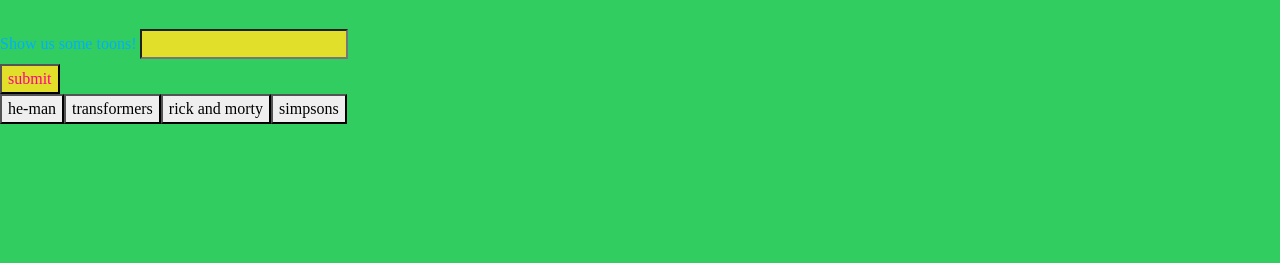
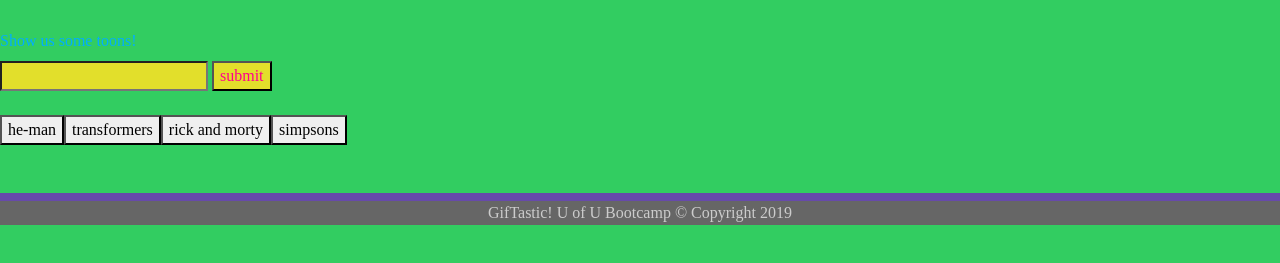
Before and after one commit to mayrton1/GifTastic, a plain HTML site: page index.html in a window 1280 px wide. Shown: the part 51-314 px from the top of the page. Drawn offline with nearby package versions, Linux system fonts and the light colour scheme; a web font is replaced by a local one.

Commit message:
added to css and added footer to html

```diff
--- a/assets/css/style.css
+++ b/assets/css/style.css
@@ -21,6 +21,19 @@ label{
     color:rgb(0, 174, 255);
 }
 
-button input{
+.button input{
  color:rgb(24, 14, 34);
 }
+
+footer {
+    background: #666;
+    color: rgb(255, 255, 255);
+    padding: 30px o;
+    clear: both;
+    border-top: 8px solid #674aaa;
+    color: #cccccc;
+    font-family: 'BigBottomCartoonRegular';
+    font-weight: normal;
+    font-style: normal;
+    text-align: center;
+  }
--- a/assets/javascript/app.js
+++ b/assets/javascript/app.js
@@ -26,7 +26,7 @@ $(document).ready(function () {
         $(this).addClass("active");
 
         var cartoons = $(this).attr("data-cartoons");
-        var queryURL = "https://api.giphy.com/v1/gifs/search?q=" + cartoons +  "&api_key=j3YA34QeFY0DA4Os0xt2Vyt5wCJKRjSt&limit=10&offset=25&rating=PG&lang=en";
+        var queryURL = "https://api.giphy.com/v1/gifs/search?q=" + cartoons +  "&api_key=j3YA34QeFY0DA4Os0xt2Vyt5wCJKRjSt&limit=10&offset=5&rating=PG&lang=en";
 
 
 
--- a/index.html
+++ b/index.html
@@ -18,19 +18,24 @@
 
     <form id="cartoon-form">
         <label for="cartoon-input">Show us some toons!</label>
+        <br>
         <input type="text"id="cartoon-input">
-        <br>
+
         <input id="add-cartoon"type="submit" value="submit">
 
     </form>
-
+        <br>
     <div id="cartoon-buttons">
 
     </div>
 
+    <br>
+
     <div id="images">
 
     </div>
+
+    <br>
 
 
 
@@ -40,5 +45,9 @@
 
     <script type="text/javascript" src="assets/javascript/app.js"></script>
 </body>
-
+<footer>
+    <div class="container">
+       GifTastic! U of U Bootcamp © Copyright 2019
+    </div>
+</footer>
 </html>
```
